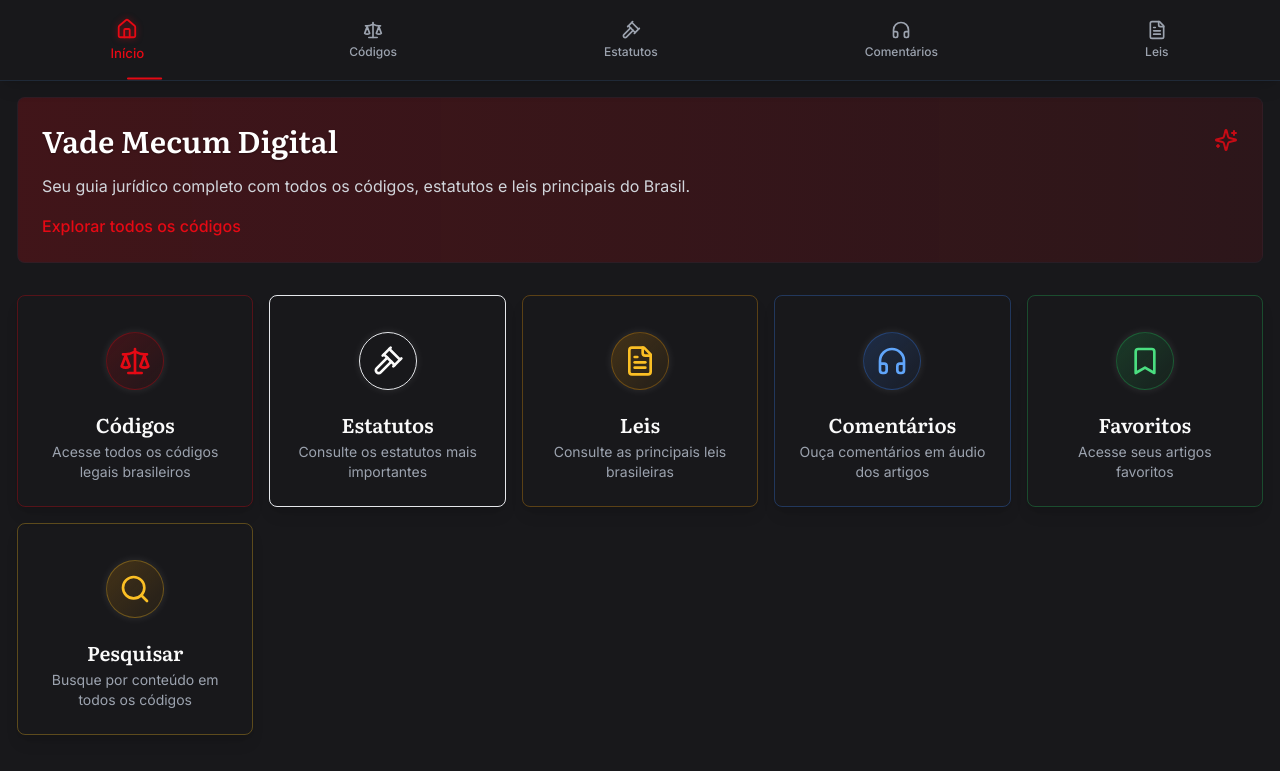
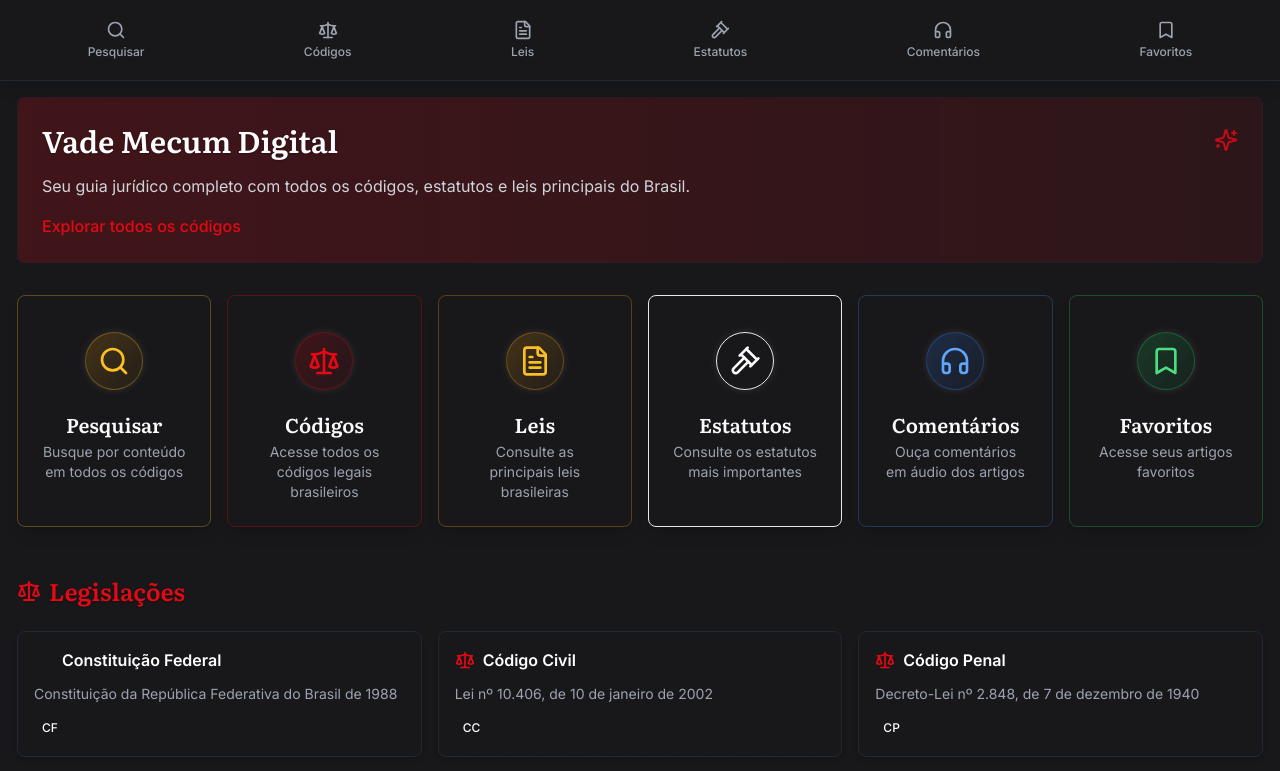
Before and after one commit to WN7CORP/juris-guide-pro, a React (Vite) app: page / in a window 1280 px wide. Shown: the top 771 px of the page. Built offline with nearby package versions, Linux system fonts and the light colour scheme.

Commit message:
Fix: Header active tab and home page order
- Corrects the active tab highlighting in the header to only highlight the current page.
- Reorders the cards on the home page to follow the specified order: Pesquisar, Códigos, Leis, Estatutos, Comentários, and Favoritos.

```diff
--- a/src/components/Header.tsx
+++ b/src/components/Header.tsx
@@ -75,14 +75,44 @@ export const Header = () => {
     return code ? code.title : "Código";
   };
 
+  // Helper function to check if a path is active
+  const isPathActive = (itemPath: string, currentPath: string): boolean => {
+    if (itemPath === "/") {
+      return currentPath === "/";
+    }
+    if (itemPath === "/pesquisar") {
+      return currentPath === "/pesquisar";
+    }
+    if (itemPath === "/codigos?filter=código") {
+      return currentPath === "/codigos" && location.search.includes("filter=código");
+    }
+    if (itemPath === "/codigos?filter=lei") {
+      return currentPath === "/codigos" && location.search.includes("filter=lei");
+    }
+    if (itemPath === "/codigos?filter=estatuto") {
+      return currentPath === "/codigos" && location.search.includes("filter=estatuto");
+    }
+    if (itemPath === "/audio-comentarios") {
+      return currentPath === "/audio-comentarios";
+    }
+    if (itemPath === "/favoritos") {
+      return currentPath === "/favoritos";
+    }
+    return false;
+  };
+
   const menuItems = [{
-    icon: Home,
-    label: "Início",
-    path: "/"
+    icon: Search,
+    label: "Pesquisar",
+    path: "/pesquisar"
   }, {
     icon: Scale,
     label: "Códigos",
     path: "/codigos?filter=código"
+  }, {
+    icon: FileText,
+    label: "Leis",
+    path: "/codigos?filter=lei"
   }, {
     icon: Gavel,
     label: "Estatutos",
@@ -90,14 +120,11 @@ export const Header = () => {
   }, {
     icon: Headphones,
     label: "Comentários",
-    path: "/audio-comentarios",
-    isActive: (path: string) => {
-      return path === "/audio-comentarios" || isAudioPlaying;
-    }
+    path: "/audio-comentarios"
   }, {
-    icon: FileText,
-    label: "Leis",
-    path: "/codigos?filter=lei"
+    icon: Bookmark,
+    label: "Favoritos",
+    path: "/favoritos"
   }];
 
   return (
@@ -157,9 +184,7 @@ export const Header = () => {
           <nav className="relative flex justify-around items-center h-16">
             {menuItems.map((item, index) => {
               const Icon = item.icon;
-              const isActive = item.isActive
-                ? item.isActive(currentPath)
-                : currentPath.startsWith(item.path.split('?')[0]);
+              const isActive = isPathActive(item.path, currentPath);
 
               return (
                 <Tooltip key={item.path}>
--- a/src/components/MobileFooter.tsx
+++ b/src/components/MobileFooter.tsx
@@ -1,5 +1,5 @@
 
-import { Home, BookOpen, Search, FileText, Headphones } from "lucide-react";
+import { Home, BookOpen, Search, FileText, Headphones, Bookmark, Scale, Gavel } from "lucide-react";
 import { Link, useLocation } from "react-router-dom";
 import { cn } from "@/lib/utils";
 import { Tooltip, TooltipContent, TooltipProvider, TooltipTrigger } from "@/components/ui/tooltip";
@@ -17,29 +17,29 @@ export const MobileFooter = () => {
 
   const menuItems = [
     {
-      icon: Home,
-      label: "Início",
-      path: "/"
-    },
-    {
-      icon: BookOpen,
-      label: "Códigos",
-      path: "/codigos"
-    },
-    {
       icon: Search,
       label: "Pesquisar",
       path: "/pesquisar"
     },
     {
-      icon: Headphones,
-      label: "Comentários",
-      path: "/audio-comentarios"
+      icon: Scale,
+      label: "Códigos",
+      path: "/codigos?filter=código"
     },
     {
       icon: FileText,
       label: "Leis",
       path: "/codigos?filter=lei"
+    },
+    {
+      icon: Gavel,
+      label: "Estatutos",
+      path: "/codigos?filter=estatuto"
+    },
+    {
+      icon: Headphones,
+      label: "Comentários",
+      path: "/audio-comentarios"
     }
   ];
 
--- a/src/pages/Index.tsx
+++ b/src/pages/Index.tsx
@@ -1,4 +1,3 @@
-
 import { Link } from "react-router-dom";
 import { legalCodes } from "@/data/legalCodes";
 import { Header } from "@/components/Header";
@@ -8,11 +7,10 @@ import { Volume, Scale, Gavel, Headphones, Bookmark, Search, Sparkles, FileText
 import { Card, CardContent } from "@/components/ui/card";
 import { motion } from "framer-motion";
 import { useFavoritesStore } from "@/store/favoritesStore";
+
 const Index = () => {
   const [isAudioPlaying, setIsAudioPlaying] = useState(false);
-  const {
-    favorites
-  } = useFavoritesStore();
+  const { favorites } = useFavoritesStore();
   const [recentCodes, setRecentCodes] = useState<string[]>([]);
 
   // Load recent codes from localStorage
@@ -26,6 +24,7 @@ const Index = () => {
       }
     }
   }, []);
+
   useEffect(() => {
     // Check if audio is playing and update the state
     const checkAudioStatus = () => {
@@ -42,8 +41,17 @@ const Index = () => {
   // Get recent codes
   const recentVisitedCodes = recentCodes.map(codeId => legalCodes.find(code => code.id === codeId)).filter(Boolean).slice(0, 3);
 
-  // Categories that we'll display as cards
+  // Categories that we'll display as cards - reordered with Pesquisar first
   const categories = [{
+    id: "pesquisar",
+    title: "Pesquisar",
+    icon: Search,
+    color: "text-amber-400",
+    bgColor: "bg-gradient-to-br from-amber-500/20 to-amber-500/5",
+    borderColor: "border-amber-400/30",
+    description: "Busque por conteúdo em todos os códigos",
+    path: "/pesquisar"
+  }, {
     id: "codigos",
     title: "Códigos",
     icon: Scale,
@@ -53,6 +61,15 @@ const Index = () => {
     description: "Acesse todos os códigos legais brasileiros",
     path: "/codigos?filter=código"
   }, {
+    id: "leis",
+    title: "Leis",
+    icon: FileText,
+    color: "text-amber-400",
+    bgColor: "bg-gradient-to-br from-amber-500/20 to-amber-500/5",
+    borderColor: "border-amber-500/30",
+    description: "Consulte as principais leis brasileiras",
+    path: "/codigos?filter=lei"
+  }, {
     id: "estatutos",
     title: "Estatutos",
     icon: Gavel,
@@ -61,15 +78,6 @@ const Index = () => {
     borderColor: "border-netflix-red/30",
     description: "Consulte os estatutos mais importantes",
     path: "/codigos?filter=estatuto"
-  }, {
-    id: "leis",
-    title: "Leis",
-    icon: FileText,
-    color: "text-amber-400",
-    bgColor: "bg-gradient-to-br from-amber-500/20 to-amber-500/5",
-    borderColor: "border-amber-500/30",
-    description: "Consulte as principais leis brasileiras",
-    path: "/codigos?filter=lei"
   }, {
     id: "comentarios",
     title: "Comentários",
@@ -89,57 +97,38 @@ const Index = () => {
     description: "Acesse seus artigos favoritos",
     path: "/favoritos",
     badge: favorites.length > 0 ? favorites.length.toString() : null
-  }, {
-    id: "pesquisar",
-    title: "Pesquisar",
-    icon: Search,
-    color: "text-amber-400",
-    bgColor: "bg-gradient-to-br from-amber-500/20 to-amber-500/5",
-    borderColor: "border-amber-400/30",
-    description: "Busque por conteúdo em todos os códigos",
-    path: "/pesquisar"
   }];
 
   // Animation variants
   const container = {
-    hidden: {
-      opacity: 0
-    },
+    hidden: { opacity: 0 },
     show: {
       opacity: 1,
-      transition: {
-        staggerChildren: 0.1
-      }
+      transition: { staggerChildren: 0.1 }
     }
   };
+
   const item = {
-    hidden: {
-      y: 20,
-      opacity: 0
-    },
+    hidden: { y: 20, opacity: 0 },
     show: {
       y: 0,
       opacity: 1,
-      transition: {
-        duration: 0.4,
-        ease: "easeOut"
-      }
+      transition: { duration: 0.4, ease: "easeOut" }
     }
   };
-  return <div className="min-h-screen flex flex-col dark bg-netflix-bg bg-gradient-to-b from-netflix-bg to-netflix-dark">
+
+  return (
+    <div className="min-h-screen flex flex-col dark bg-netflix-bg bg-gradient-to-b from-netflix-bg to-netflix-dark">
       <Header />
 
       <main className="flex-1 container pt-4 pb-20 md:pb-6 animate-fade-in py-[19px] px-[17px]">
         <section className="mb-8">
-          <motion.div className="mb-8 bg-gradient-to-r from-law-accent/20 via-netflix-red/20 to-law-accent/10 p-6 rounded-lg border border-gray-800/40" initial={{
-          opacity: 0,
-          scale: 0.95
-        }} animate={{
-          opacity: 1,
-          scale: 1
-        }} transition={{
-          duration: 0.6
-        }}>
+          <motion.div
+            className="mb-8 bg-gradient-to-r from-law-accent/20 via-netflix-red/20 to-law-accent/10 p-6 rounded-lg border border-gray-800/40"
+            initial={{ opacity: 0, scale: 0.95 }}
+            animate={{ opacity: 1, scale: 1 }}
+            transition={{ duration: 0.6 }}
+          >
             <motion.div initial={{
             y: -20,
             opacity: 0
@@ -182,15 +171,21 @@ const Index = () => {
           </motion.div>
 
           {/* Category Cards */}
-          <motion.div variants={container} initial="hidden" animate="show" className="grid grid-cols-2 md:grid-cols-5 gap-3 sm:gap-4 mb-12">
+          <motion.div
+            variants={container}
+            initial="hidden"
+            animate="show"
+            className="grid grid-cols-2 md:grid-cols-6 gap-3 sm:gap-4 mb-12"
+          >
             {categories.map(category => {
-            const Icon = category.icon;
-            return <motion.div key={category.id} variants={item} whileHover={{
-              scale: 1.03,
-              transition: {
-                duration: 0.2
-              }
-            }} className="col-span-1">
+              const Icon = category.icon;
+              return (
+                <motion.div
+                  key={category.id}
+                  variants={item}
+                  whileHover={{ scale: 1.03, transition: { duration: 0.2 } }}
+                  className="col-span-1"
+                >
                   <Link to={category.path} className="block h-full">
                     <Card className={`bg-netflix-dark border-gray-800 h-full shadow-lg hover:shadow-xl transition-all duration-300 ${category.borderColor} border overflow-hidden`}>
                       <CardContent className="p-4 md:p-6 flex flex-col items-center text-center h-full">
@@ -205,8 +200,9 @@ const Index = () => {
                       </CardContent>
                     </Card>
                   </Link>
-                </motion.div>;
-          })}
+                </motion.div>
+              );
+            })}
           </motion.div>
         </section>
 
@@ -307,23 +303,24 @@ const Index = () => {
         </section>
 
         {/* Audio playback indicator */}
-        {isAudioPlaying && <motion.div initial={{
-        scale: 0.8,
-        opacity: 0
-      }} animate={{
-        scale: 1,
-        opacity: 1
-      }} transition={{
-        duration: 0.3
-      }} className="fixed bottom-4 right-4 bg-law-accent/90 p-3 rounded-full shadow-lg animate-pulse">
+        {isAudioPlaying && (
+          <motion.div
+            initial={{ scale: 0.8, opacity: 0 }}
+            animate={{ scale: 1, opacity: 1 }}
+            transition={{ duration: 0.3 }}
+            className="fixed bottom-4 right-4 bg-law-accent/90 p-3 rounded-full shadow-lg animate-pulse"
+          >
             <Link to="/audio-comentarios" className="flex items-center gap-2">
               <Volume className="h-5 w-5 text-white" />
               <span className="text-white text-sm font-medium hidden md:inline-block">
                 Reproduzindo áudio
               </span>
             </Link>
-          </motion.div>}
+          </motion.div>
+        )}
       </main>
-    </div>;
+    </div>
+  );
 };
+
 export default Index;
```
